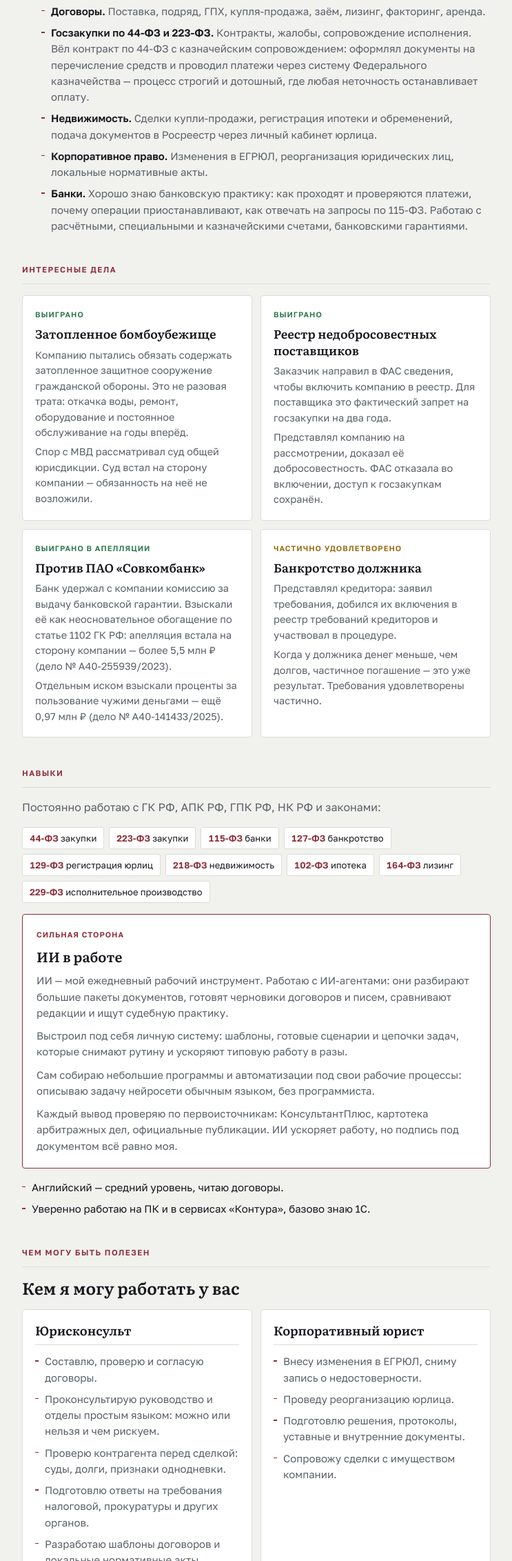
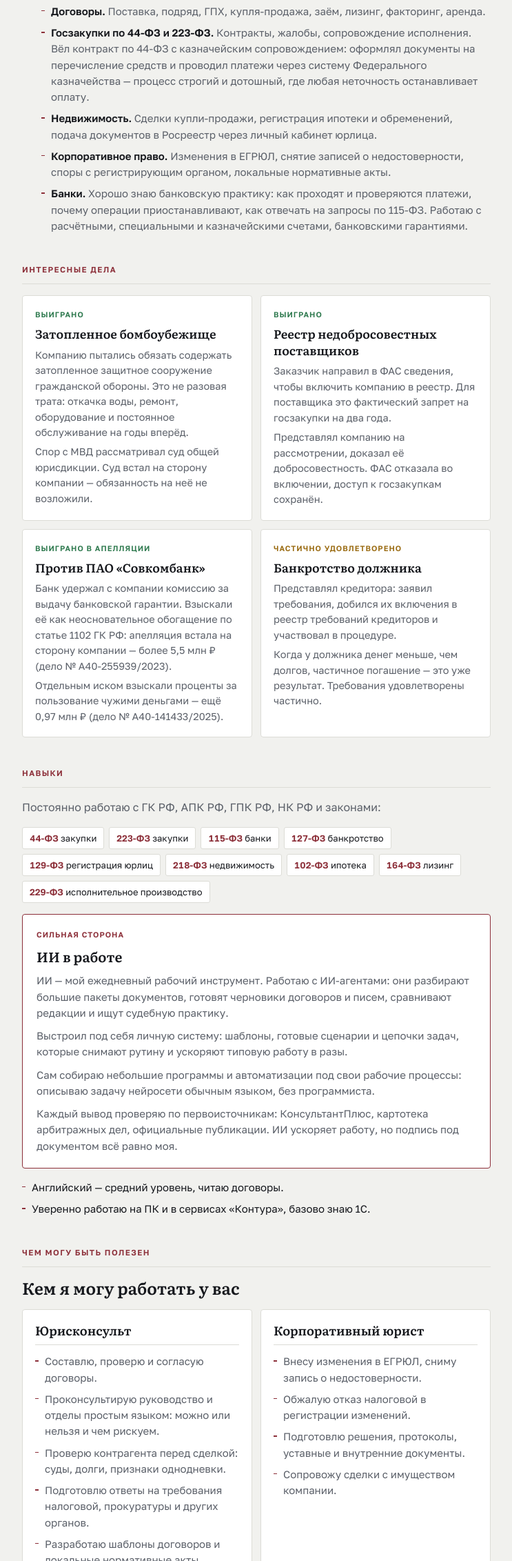
Before and after one commit to shonidis-industries/shonidis-industries.github.io, a plain HTML site: page index.html in a window 1280 px wide. Shown: the part 2083-4346 px from the top of the page at 69% size, without its empty margins (268-1011 px from the left). Drawn offline with Linux system fonts and the light colour scheme.

Commit message:
Резюме: вместо реорганизации — ЕГРЮЛ

```diff
--- a/index.html
+++ b/index.html
@@ -440,7 +440,7 @@
           <li><b>Договоры.</b> Поставка, подряд, ГПХ, купля-продажа, заём, лизинг, факторинг, аренда.</li>
           <li><b>Госзакупки по 44-ФЗ и 223-ФЗ.</b> Контракты, жалобы, сопровождение исполнения. Вёл контракт по 44-ФЗ с казначейским сопровождением: оформлял документы на перечисление средств и проводил платежи через систему Федерального казначейства — процесс строгий и дотошный, где любая неточность останавливает оплату.</li>
           <li><b>Недвижимость.</b> Сделки купли-продажи, регистрация ипотеки и обременений, подача документов в Росреестр через личный кабинет юрлица.</li>
-          <li><b>Корпоративное право.</b> Изменения в ЕГРЮЛ, реорганизация юридических лиц, локальные нормативные акты.</li>
+          <li><b>Корпоративное право.</b> Изменения в ЕГРЮЛ, снятие записей о недостоверности, споры с регистрирующим органом, локальные нормативные акты.</li>
           <li><b>Банки.</b> Хорошо знаю банковскую практику: как проходят и проверяются платежи, почему операции приостанавливают, как отвечать на запросы по 115-ФЗ. Работаю с расчётными, специальными и казначейскими счетами, банковскими гарантиями.</li>
         </ul>
       </div>
@@ -527,7 +527,7 @@
         <h3>Корпоративный юрист</h3>
         <ul class="bullets">
           <li>Внесу изменения в ЕГРЮЛ, сниму запись о недостоверности.</li>
-          <li>Проведу реорганизацию юрлица.</li>
+          <li>Обжалую отказ налоговой в регистрации изменений.</li>
           <li>Подготовлю решения, протоколы, уставные и внутренние документы.</li>
           <li>Сопровожу сделки с имуществом компании.</li>
         </ul>
```
